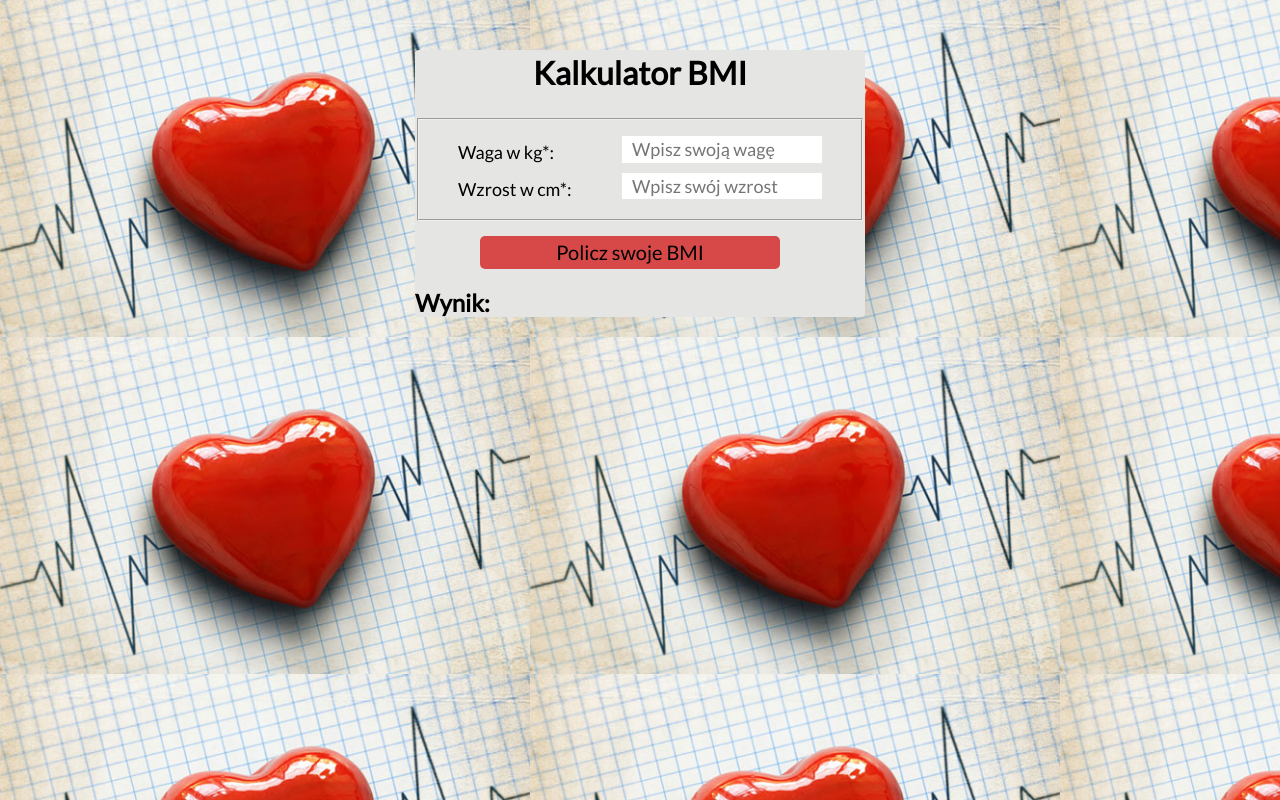
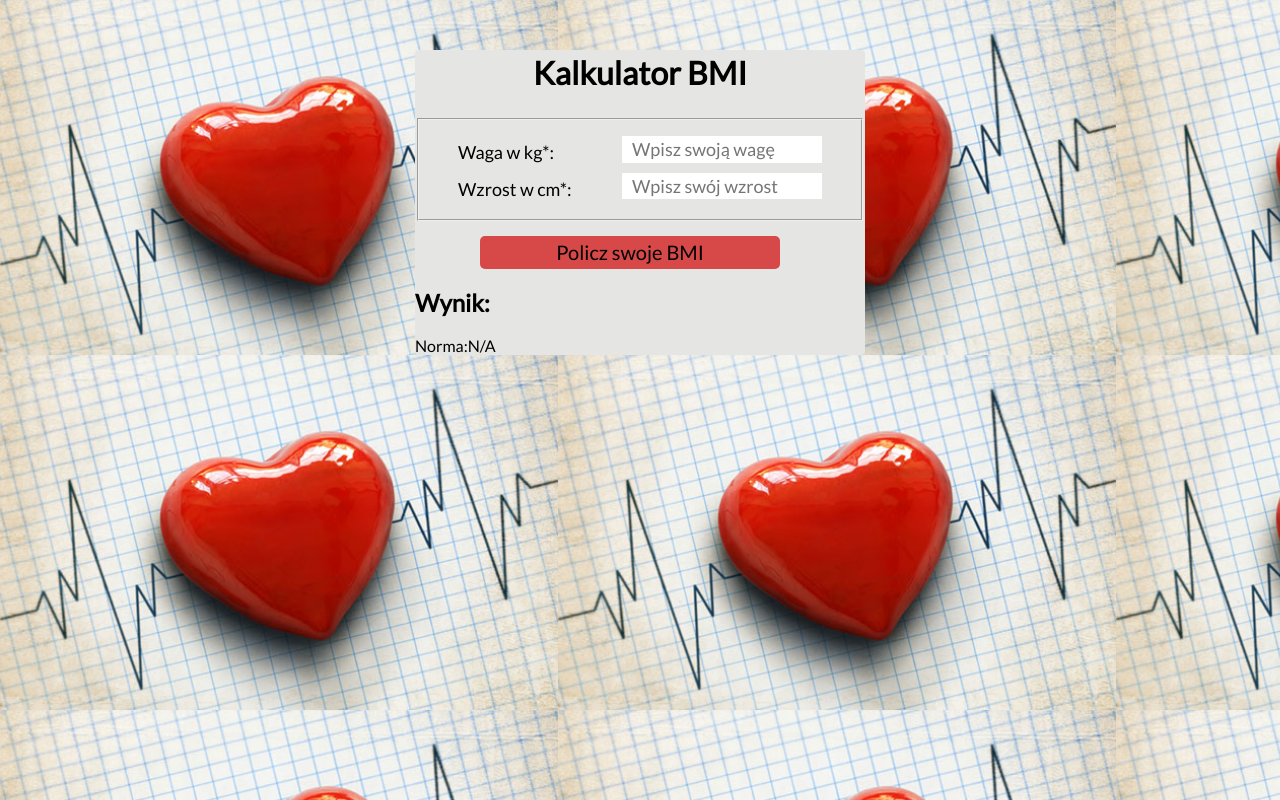
Before and after one commit to ursmal1948/bmi-calculator-react, a React (Create React App) app: page / in a window 1280 px wide. Built offline with nearby package versions, Linux system fonts and the light colour scheme.

Commit message:
showNorm deleted, comment created which shows the norm

```diff
--- a/src/App.js
+++ b/src/App.js
@@ -7,29 +7,18 @@ import { specifics } from "./specifics"
 
 function App() {
 
-
-
   const [result, setResult] = useState("")
 
-  // (specific.BMI > result && result > 0) || (specific.BMI > result && specific.BMIend < result) || (specific.BMI < result)).meaning
+  const comment2 = result
+    ? specifics.find(specific =>
+    ((result >= specific.BMIstart && result <= specific.BMIend) ||
+      (result >= specific.BMIstart && specific.BMIend === ""))).meaning
 
-  const [norm, setNorm] = useState("")
-
-  const showNorm = () => {
-    const comment = specifics.find(specific => ((specific.BMI < result && result < specific.BMIend)
-      || (specific.BMI > result && specific.BMI > 0))).meaning
-
-    return (
-      console.log(comment)
-
-    )
-  }
+    : "N/A";
 
   const calculateResult = (weight, height) => {
     setResult(weight / (height * height) * 10000)
   }
-
-
 
   return (
     <div className="container">
@@ -38,12 +27,12 @@ function App() {
       <Form
         calculateResult={calculateResult}
         result={result}
-        showNorm={showNorm}
+        specifics={specifics}
       />
 
       <Result
-        result={result}
-      />
+        result={result} />
+      Norma:{comment2}
 
     </div>
   );
--- a/src/Form/index.js
+++ b/src/Form/index.js
@@ -3,20 +3,15 @@ import { useState } from "react"
 import { specifics } from "../specifics"
 import Input from "./Input"
 
-const Form = ({ calculateResult, showNorm }) => {
-
-
+const Form = ({ calculateResult,  }) => {
 
 
     const onFormSubmit = (event) => {
         event.preventDefault();
         calculateResult(weight, height);
-        showNorm()
-
     }
 
     const [weight, setWeight] = useState("")
-
     const [height, setHeight] = useState("")
 
     return (
--- a/src/specifics.js
+++ b/src/specifics.js
@@ -1,7 +1,12 @@
 const specifics = [
-  { BMI: 18.5, id: 1, meaning: "niedowaga" },
-  { BMI: 18.51, BMIend: 24.99, id: 2, meaning: "wartość prawidłowa" },
-  { BMI: 25.0, id: 3, meaning: "nadwaga" }
+  { BMIstart: 0, BMIend: 18.5, id: 1, meaning: "niedowaga" },
+  { BMIstart: 18.5, BMIend: 25.0, id: 2, meaning: "wartość prawidłowa" },
+  { BMIstart: 25.0, BMIend: "",  id: 3, meaning: "nadwaga" }
 ]
+// const specifics = [
+//   { BMI: 0, id: 1, meaning: "niedowaga" },
+//   { BMI: 18.5,  id: 2, meaning: "wartość prawidłowa" },
+//   { BMI: 25.0, BMIend: "",  id: 3, meaning: "nadwaga" }
+// ]
 
 export { specifics };
```
